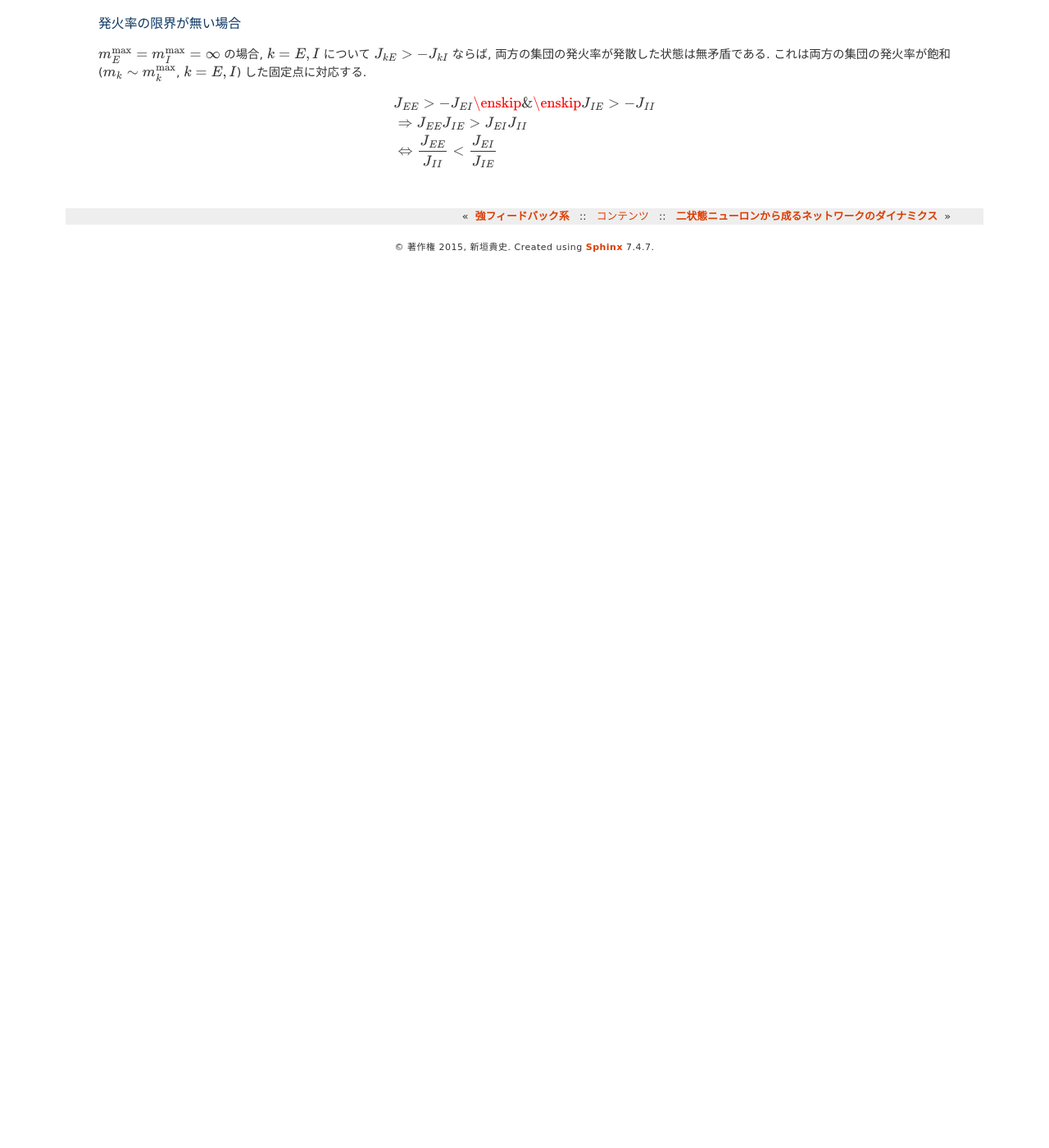
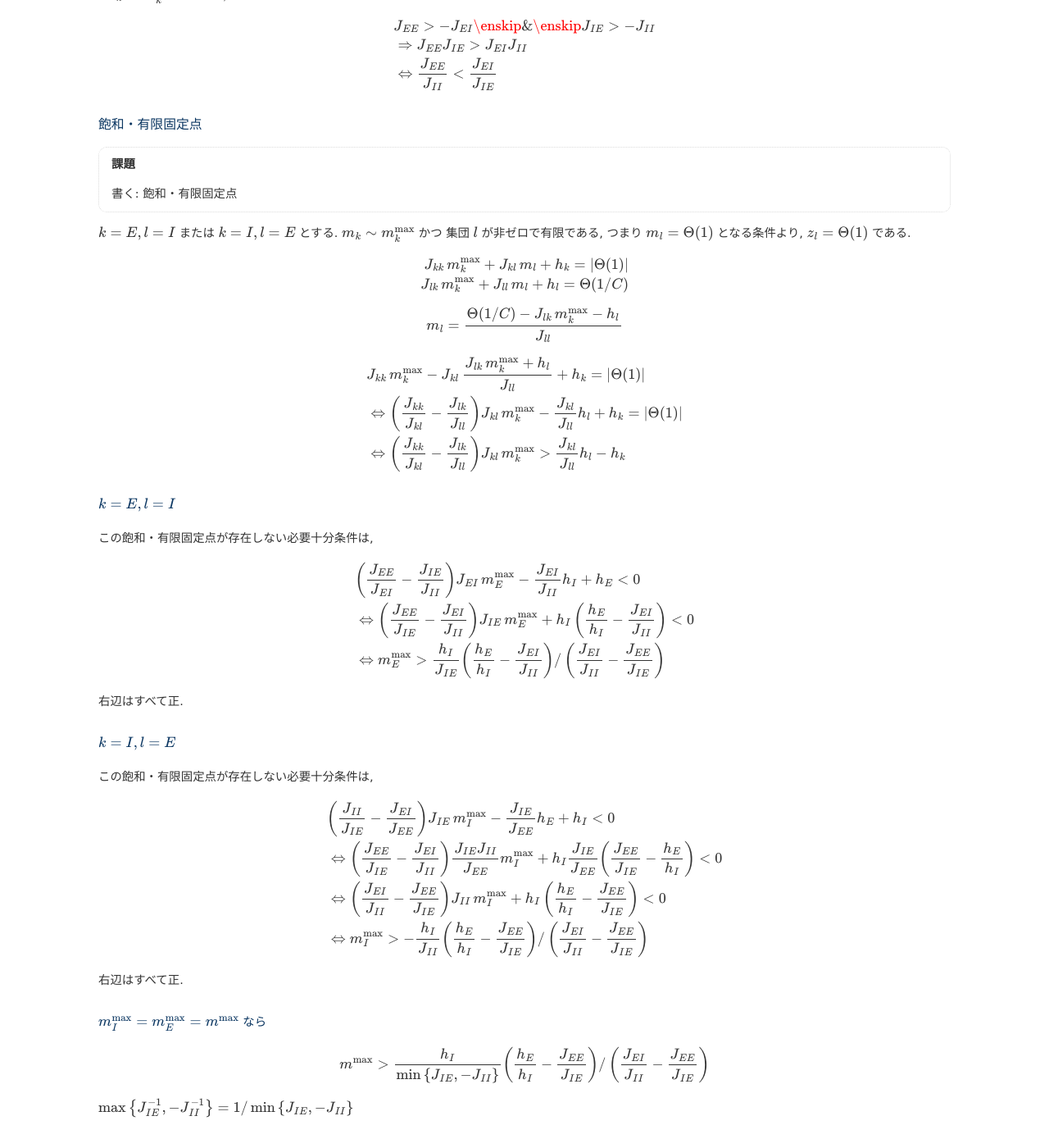
Before and after one commit to tkf/balance-tutorial-ja, a Sphinx documentation site: the page built from source/balance_network/balance_inequality.rst, in a window 1280 px wide and 1400 px high, scrolled down 4063 px. Shown: the whole window at 82% size. Built offline with Sphinx 7.4.7, drawn with Linux system fonts in a browser that asks for light colours; formulas are drawn with MathJax 3; before the commit the page ends 4382 px from its top, so only the background shows below that.

Commit message:
"飽和・有限固定点" について書き散らした

```diff
--- a/source/balance_network/balance_inequality.rst
+++ b/source/balance_network/balance_inequality.rst
@@ -412,3 +410,194 @@
    \\
    & \Leftrightarrow
      \frac{J_{EE}}{J_{II}} < \frac{J_{EI}}{J_{IE}}
+
+
+飽和・有限固定点
+----------------
+
+.. todo:: 書く: 飽和・有限固定点
+
+:math:`k = E, l = I` または :math:`k = I, l = E` とする.
+:math:`m_k \sim m^{\max}_k` かつ
+集団 :math:`l` が非ゼロで有限である, つまり
+:math:`m_l = \Theta(1)` となる条件より, :math:`z_l = \Theta(1)`
+である.
+
+.. math::
+
+   J_{kk} \, m^{\max}_k + J_{kl} \, m_l + h_k = |\Theta(1)|
+
+   J_{lk} \, m^{\max}_k + J_{ll} \, m_l + h_l = \Theta(1/C)
+
+.. math::
+
+   m_l = \frac{\Theta(1/C) - J_{lk} \, m^{\max}_k - h_l}{J_{ll}}
+
+.. math::
+
+   &
+     J_{kk} \, m^{\max}_k
+     - J_{kl} \, \frac{J_{lk} \, m^{\max}_k + h_l}{J_{ll}}
+     + h_k = |\Theta(1)|
+   \\
+   & \Leftrightarrow
+     \left(
+       \frac{J_{kk}}{J_{kl}} - \frac{J_{lk}}{J_{ll}}
+     \right)
+     J_{kl} \, m^{\max}_k
+     - \frac{J_{kl}}{J_{ll}} h_l
+     + h_k = |\Theta(1)|
+   \\
+   & \Leftrightarrow
+     \left(
+       \frac{J_{kk}}{J_{kl}} - \frac{J_{lk}}{J_{ll}}
+     \right)
+     J_{kl} \, m^{\max}_k
+     > \frac{J_{kl}}{J_{ll}} h_l
+     - h_k
+
+
+:math:`k = E, l = I`
+~~~~~~~~~~~~~~~~~~~~
+
+この飽和・有限固定点が存在しない必要十分条件は,
+
+.. math::
+
+   &
+     \left(
+       \frac{J_{EE}}{J_{EI}} - \frac{J_{IE}}{J_{II}}
+     \right)
+     J_{EI} \, m^{\max}_E
+     - \frac{J_{EI}}{J_{II}} h_I + h_E
+     < 0
+   \\
+   & \Leftrightarrow
+     \left(
+       \frac{J_{EE}}{J_{IE}} - \frac{J_{EI}}{J_{II}}
+     \right)
+     J_{IE} \, m^{\max}_E
+     +
+     h_I
+     \left(
+       \frac{h_E}{h_I} - \frac{J_{EI}}{J_{II}}
+     \right)
+     < 0
+   \\
+   & \Leftrightarrow
+     m^{\max}_E
+     >
+     \frac{h_I}{J_{IE}}
+     \left(
+       \frac{h_E}{h_I} - \frac{J_{EI}}{J_{II}}
+     \right)
+     /
+     \left(
+       \frac{J_{EI}}{J_{II}} - \frac{J_{EE}}{J_{IE}}
+     \right)
+
+右辺はすべて正.
+
+..
+        \left\{
+        \right\}
+
+..
+ math::
+
+   J_{EE} \, m^{\max} + J_{EI} \, m_I + h_E = |\Theta(1)|
+
+   J_{IE} \, m^{\max} + J_{II} \, m_I + h_I = \Theta(1/C)
+
+..
+ math::
+
+   J_{EE} \, m^{\max} + J_{EI} \, m_I + h_E
+   >
+   (J_{EE} + J_{EI}) m^{\max} + h_E
+
+
+:math:`k = I, l = E`
+~~~~~~~~~~~~~~~~~~~~
+
+この飽和・有限固定点が存在しない必要十分条件は,
+
+.. math::
+
+   &
+     \left(
+       \frac{J_{II}}{J_{IE}} - \frac{J_{EI}}{J_{EE}}
+     \right)
+     J_{IE} \, m^{\max}_I
+     - \frac{J_{IE}}{J_{EE}} h_E
+     + h_I
+     < 0
+   \\
+   & \Leftrightarrow
+     \left(
+       \frac{J_{EE}}{J_{IE}} - \frac{J_{EI}}{J_{II}}
+     \right)
+     \frac{J_{IE} J_{II}}{J_{EE}}
+     m^{\max}_I
+     + h_I \frac{J_{IE}}{J_{EE}}
+     \left(
+       \frac{J_{EE}}{J_{IE}} - \frac{h_E}{h_I}
+     \right)
+     < 0
+   \\
+   & \Leftrightarrow
+     \left(
+       \frac{J_{EI}}{J_{II}} - \frac{J_{EE}}{J_{IE}}
+     \right)
+     J_{II} \, m^{\max}_I
+     + h_I
+     \left(
+       \frac{h_E}{h_I} - \frac{J_{EE}}{J_{IE}}
+     \right)
+     < 0
+   \\
+   & \Leftrightarrow
+     m^{\max}_I
+     >
+     - \frac{h_I}{J_{II}}
+     \left(
+       \frac{h_E}{h_I} - \frac{J_{EE}}{J_{IE}}
+     \right)
+     /
+     \left(
+       \frac{J_{EI}}{J_{II}} - \frac{J_{EE}}{J_{IE}}
+     \right)
+
+
+右辺はすべて正.
+
+..
+   math::
+   &
+     \left(
+       \frac{J_{II}}{J_{IE}} - \frac{J_{EI}}{J_{EE}}
+     \right)
+     J_{IE} > 0
+   \\
+   & \Leftrightarrow
+     \frac{J_{EE}}{J_{IE}} < \frac{J_{EI}}{J_{II}}
+
+
+:math:`m^{\max}_I = m^{\max}_E = m^{\max}` なら
+~~~~~~~~~~~~~~~~~~~~~~~~~~~~~~~~~~~~~~~~~~~~~~~
+
+.. math::
+
+   m^{\max}
+     >
+     \frac{h_I}{\min \left\{J_{IE}, - J_{II} \right\}}
+     \left(
+       \frac{h_E}{h_I} - \frac{J_{EE}}{J_{IE}}
+     \right)
+     /
+     \left(
+       \frac{J_{EI}}{J_{II}} - \frac{J_{EE}}{J_{IE}}
+     \right)
+
+:math:`\max \left\{J_{IE}^{-1}, - J_{II}^{-1} \right\}
+= 1 / \min \left\{J_{IE}, - J_{II} \right\}`
```
Also changed, not shown: other parts of source/balance_network/balance_inequality.rst (+0 -2 lines).
